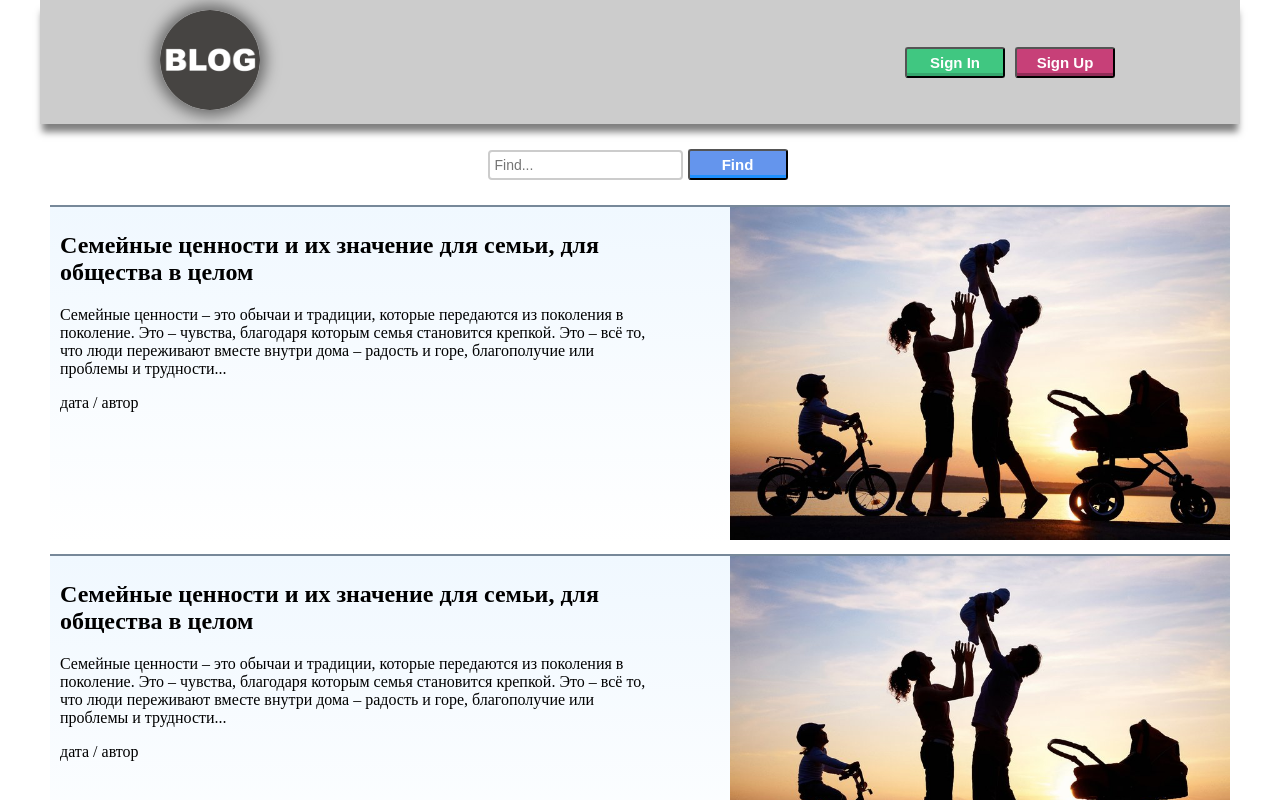
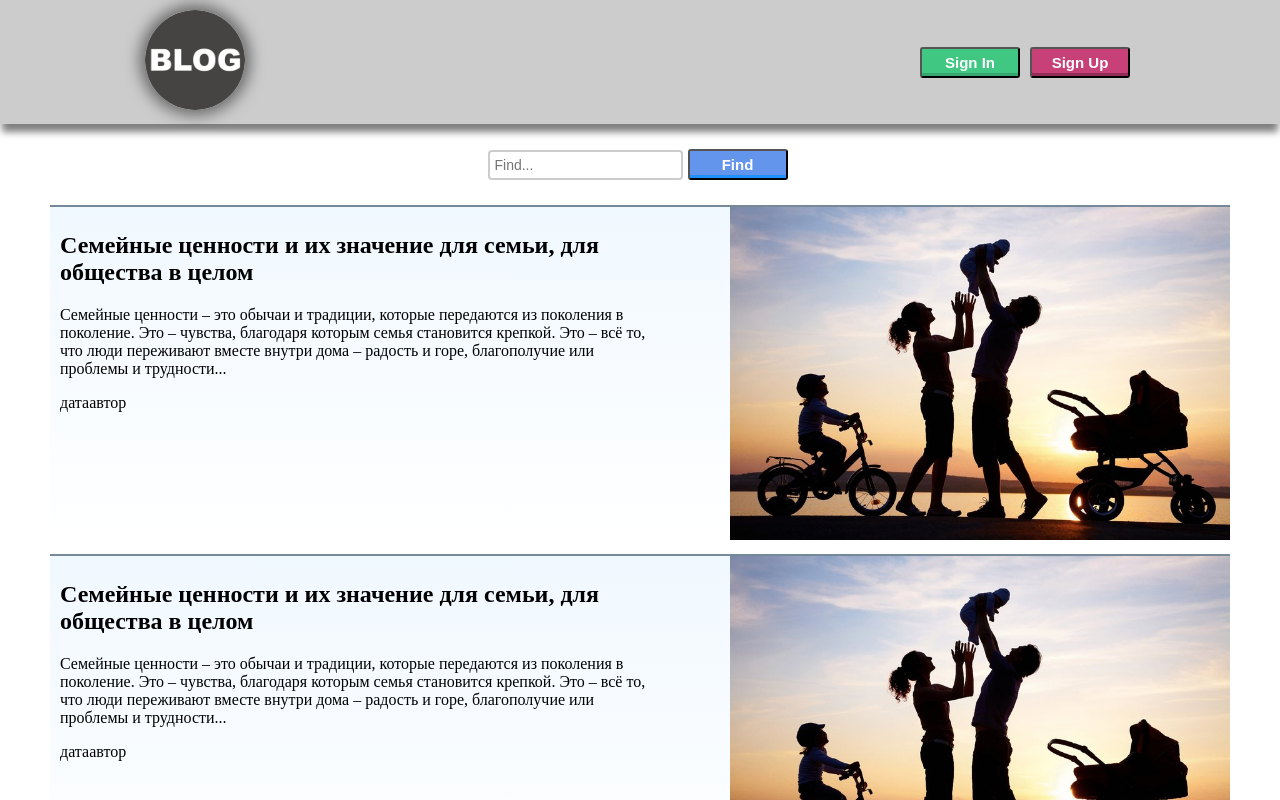
Before and after one commit to onotole-ololoev/redux_app, a React (Create React App) app: page / in a window 1280 px wide. Shown: the top 800 px of the page. Built offline with nearby package versions, Linux system fonts and the light colour scheme.

Commit message:
classNames fixed

```diff
--- a/src/App.css
+++ b/src/App.css
@@ -4,3 +4,7 @@
     align-items: center;
     margin-bottom: 20px;
 }
+.wrapper {
+    max-width: 1200px;
+    margin: 0 auto;
+}
--- a/src/App.js
+++ b/src/App.js
@@ -26,12 +26,14 @@ function App(props) {
       <Router>
           <Route path="/">
               <Header openAuthModal={authModalToggle}/>
-              <div className='filter-box'>
-                <Input placeholder='Find...' variant='find' />
-                <Button variant='find' label='Find'/>
+              <div className='wrapper'>
+                  <div className='filter-box'>
+                      <Input placeholder='Find...' variant='find' />
+                      <Button variant='find' label='Find'/>
+                  </div>
+                  <PostList />
+                  <Modal authModal={authModal} closeAuthModal={authModalToggle}/>
               </div>
-              <PostList />
-              <Modal authModal={authModal} closeAuthModal={authModalToggle}/>
           </Route>
       </Router>
 
--- a/src/components/header/header.css
+++ b/src/components/header/header.css
@@ -3,8 +3,7 @@
     justify-content: space-around;
     align-items: center;
     margin-bottom: 20px;
-    padding-top: 10px;
-    padding-bottom: 10px;
+    padding: 10px;
     position: sticky;
     top: 0;
     background-color: #cccccc;
--- a/src/components/postItem/index.js
+++ b/src/components/postItem/index.js
@@ -5,14 +5,14 @@ import postImg from '../../images/post-img.jpg'
 const PostItem = () => {
 
     return (
-        <div className='postItem-box'>
-            <div className='postItem-text'>
-                <h2>Семейные ценности и их значение для семьи, для общества в целом</h2>
-                <p>Семейные ценности – это обычаи и традиции, которые передаются из поколения в поколение. Это – чувства, благодаря которым семья становится крепкой. Это – всё то, что люди переживают вместе внутри дома – радость и горе, благополучие или проблемы и трудности...</p>
-                <div><span>дата / автор</span></div>
+        <div className='post-item'>
+            <div className='post-item__content'>
+                <h2 className='post-item__title'>Семейные ценности и их значение для семьи, для общества в целом</h2>
+                <p className='post-item__description'>Семейные ценности – это обычаи и традиции, которые передаются из поколения в поколение. Это – чувства, благодаря которым семья становится крепкой. Это – всё то, что люди переживают вместе внутри дома – радость и горе, благополучие или проблемы и трудности...</p>
+                <div><span className='post-item__date'>дата</span><span className='post-item__author'>автор</span></div>
             </div>
             <div>
-                <img src={postImg} alt='post-img' className='post-img'/>
+                <img src={postImg} alt='pic' className='post-item__image'/>
             </div>
         </div>
     )
--- a/src/components/postItem/postItem.css
+++ b/src/components/postItem/postItem.css
@@ -1,4 +1,4 @@
-.postItem-box {
+.post-item {
     margin-bottom: 10px;
     display: flex;
     justify-content: space-between;
@@ -6,10 +6,10 @@
     background: linear-gradient(aliceblue, white);
     border-top: 2px solid lightslategrey;
 }
-.postItem-text {
+.post-item__content {
     padding: 5px 10px 5px 10px;
     width: 50%;
 }
-.post-img {
+.post-item__image {
     width: 500px;
 }
--- a/src/components/postList/index.js
+++ b/src/components/postList/index.js
@@ -6,7 +6,7 @@ import PostItem from "../postItem";
 const PostList = () => {
 
     return (
-        <div className='postList'>
+        <div className='post-list'>
             <PostItem />
             <PostItem />
             <PostItem />
--- a/src/components/postList/postList.css
+++ b/src/components/postList/postList.css
@@ -1,4 +1,4 @@
-.postList {
+.post-list {
     display: flex;
     flex-direction: column;
     padding-left: 10px;
--- a/src/index.css
+++ b/src/index.css
@@ -1,5 +1,4 @@
 body {
   margin: 0 auto;
-  max-width: 1200px;
   height: 100vh;
 }
```
